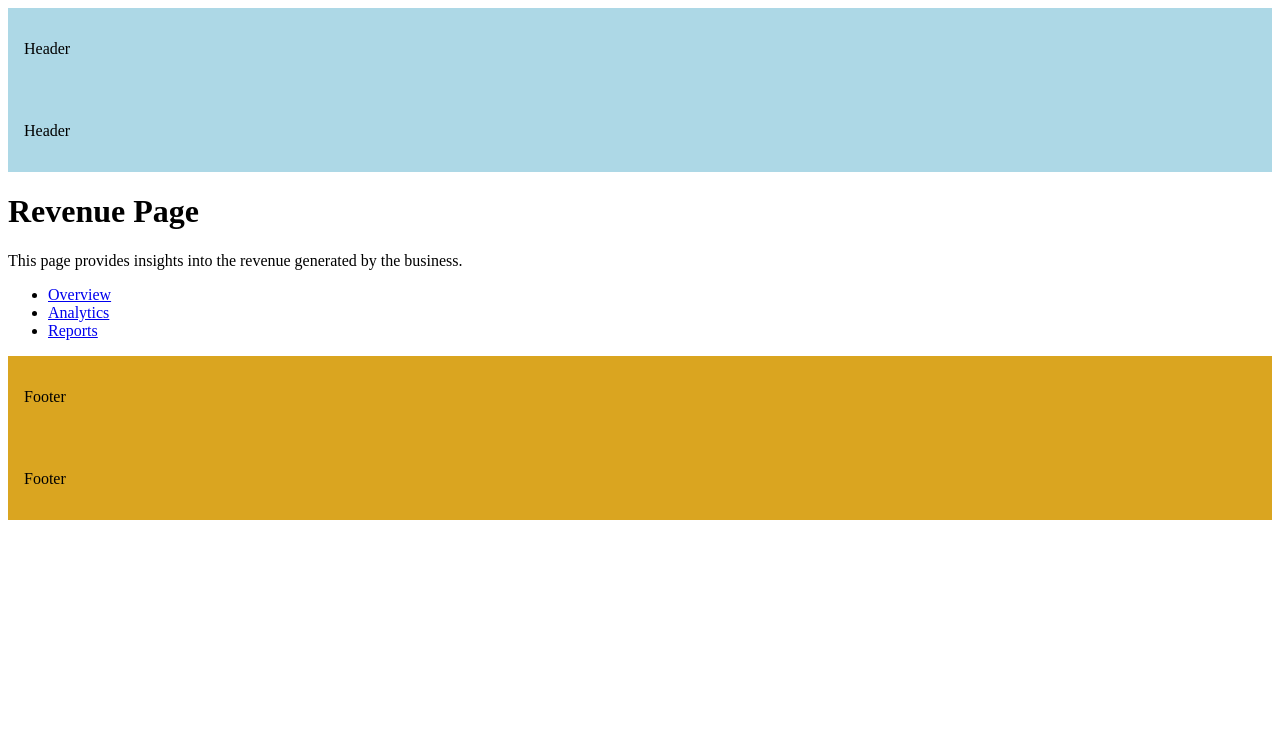
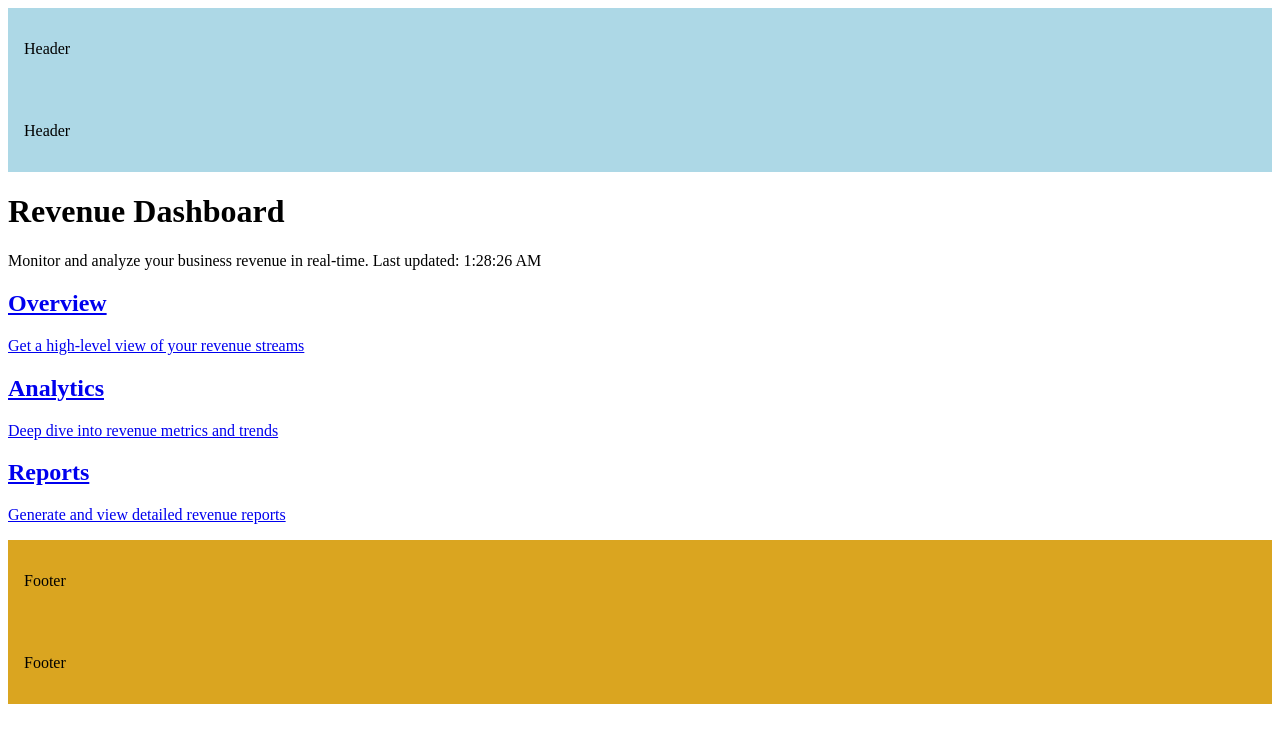
Before and after one commit to natanmuletahunde/next-tut, a Next.js app: page /marketing/revenue in a window 1280 px wide. Shown: the top 742 px of the page. Built offline with nearby package versions, Linux system fonts and the light colour scheme.

Commit message:
install the page.tsx and install the farmer-motion

```diff
--- a/src/app/marketing/revenue/page.tsx
+++ b/src/app/marketing/revenue/page.tsx
@@ -1,13 +1,75 @@
-export default async function Revenue() {
+'use client';
+
+import Link from 'next/link';
+import { useState, useEffect } from 'react';
+import { motion } from 'framer-motion';
+
+export default function Revenue() {
+  const [currentTime, setCurrentTime] = useState('');
+
+  useEffect(() => {
+    const date = new Date();
+    setCurrentTime(date.toLocaleTimeString());
+  }, []);
+
+  const cardVariants = {
+    hidden: { opacity: 0, y: 20 },
+    visible: { opacity: 1, y: 0, transition: { duration: 0.5 } },
+  };
+
   return (
-    <div>
-      <h1>Revenue Page</h1>
-      <p>This page provides insights into the revenue generated by the business.</p>
-      <ul>
-        <li><a href="/revenue/overview">Overview</a></li>
-        <li><a href="/revenue/analytics">Analytics</a></li>
-        <li><a href="/revenue/reports">Reports</a></li>
-      </ul>
+    <div className="min-h-screen bg-gray-100 py-12 px-4 sm:px-6 lg:px-8">
+      <div className="max-w-3xl mx-auto">
+        <motion.div
+          initial={{ opacity: 0 }}
+          animate={{ opacity: 1 }}
+          className="text-center mb-12"
+        >
+          <h1 className="text-4xl font-bold text-gray-900 mb-4">
+            Revenue Dashboard
+          </h1>
+          <p className="text-lg text-gray-600">
+            Monitor and analyze your business revenue in real-time. Last updated: {currentTime}
+          </p>
+        </motion.div>
+
+        <div className="grid grid-cols-1 md:grid-cols-3 gap-6">
+          {[
+            {
+              title: 'Overview',
+              description: 'Get a high-level view of your revenue streams',
+              href: '/revenue/overview',
+            },
+            {
+              title: 'Analytics',
+              description: 'Deep dive into revenue metrics and trends',
+              href: '/revenue/analytics',
+            },
+            {
+              title: 'Reports',
+              description: 'Generate and view detailed revenue reports',
+              href: '/revenue/reports',
+            },
+          ].map((item, index) => (
+            <motion.div
+              key={item.title}
+              variants={cardVariants}
+              initial="hidden"
+              animate="visible"
+              transition={{ delay: index * 0.2 }}
+            >
+              <Link href={item.href}>
+                <div className="bg-white p-6 rounded-lg shadow-lg hover:shadow-xl transition-shadow duration-300 cursor-pointer">
+                  <h2 className="text-xl font-semibold text-gray-900 mb-2">
+                    {item.title}
+                  </h2>
+                  <p className="text-gray-600">{item.description}</p>
+                </div>
+              </Link>
+            </motion.div>
+          ))}
+        </div>
+      </div>
     </div>
   );
 }
```
Also changed, not shown: package.json (+7 -6 lines), 1 other file (tests, documents, lock files or other folders).
